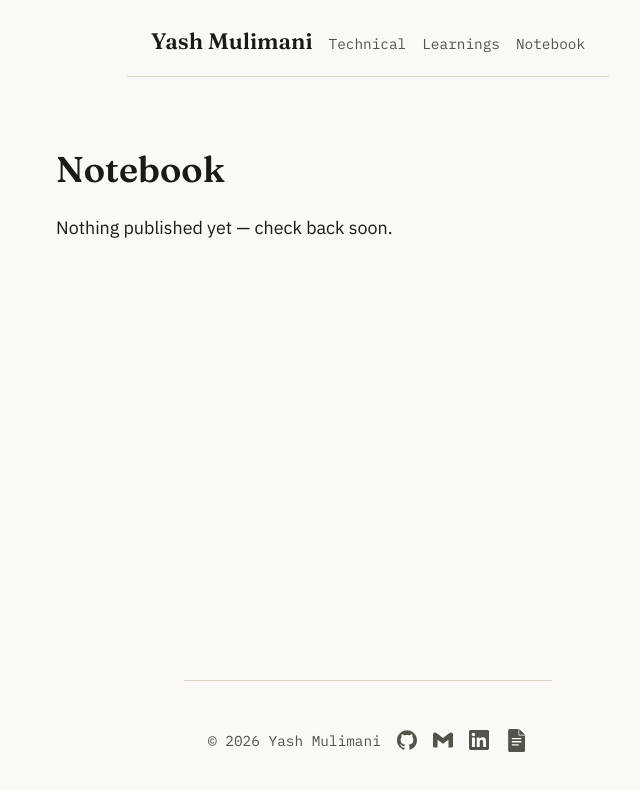
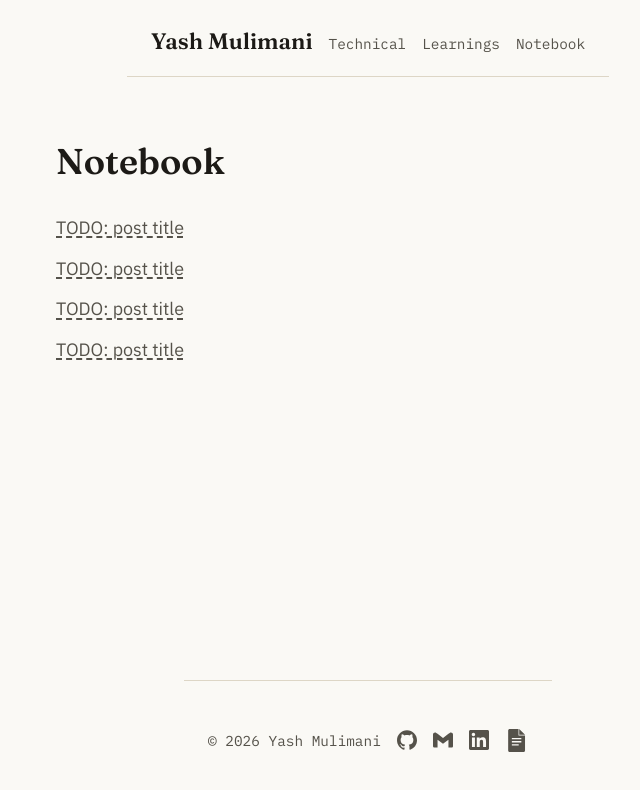
Before and after one commit to imsqsh/personal-website, a Next.js app: page /notebook in a window 1280 px wide. Shown: the top 790 px of the page, without its empty margins (272-912 px from the left). Built offline with nearby package versions, Linux system fonts and the light colour scheme.

Commit message:
feat: rebuild Notebook as a single section with placeholder link lines

```diff
--- /dev/null
+++ b/app/notebook/page.module.css
@@ -0,0 +1,23 @@
+.section {
+  padding-top: var(--space-4);
+}
+
+.title {
+  margin: 0 0 var(--space-6);
+}
+
+.list {
+  display: flex;
+  flex-direction: column;
+  gap: var(--space-3);
+  margin: 0;
+  padding: 0;
+  list-style: none;
+}
+
+.entry {
+  color: var(--color-ink-muted);
+  text-decoration: underline dashed;
+  text-underline-offset: 3px;
+  width: fit-content;
+}
--- a/app/notebook/page.tsx
+++ b/app/notebook/page.tsx
@@ -1,12 +1,20 @@
 import type { Metadata } from "next";
+import { notebookPlaceholders } from "@/data/notebook";
+import styles from "./page.module.css";
 
 export const metadata: Metadata = { title: "Notebook" };
 
 export default function NotebookPage() {
   return (
-    <>
-      <h1>Notebook</h1>
-      <p>Nothing published yet — check back soon.</p>
-    </>
+    <div className={styles.section}>
+      <h1 className={styles.title}>Notebook</h1>
+      <ul className={styles.list}>
+        {notebookPlaceholders.map((title, index) => (
+          <li key={index} className={styles.entry}>
+            {title}
+          </li>
+        ))}
+      </ul>
+    </div>
   );
 }
--- /dev/null
+++ b/data/notebook.ts
@@ -0,0 +1,8 @@
+// TODO: replace with real posts once they exist — see PRODUCT.md
+// content-integrity rules. These are placeholder lines, not real links.
+export const notebookPlaceholders: string[] = [
+  "TODO: post title",
+  "TODO: post title",
+  "TODO: post title",
+  "TODO: post title",
+];
```
Also changed, not shown: 1 other file (tests, documents, lock files or other folders).
